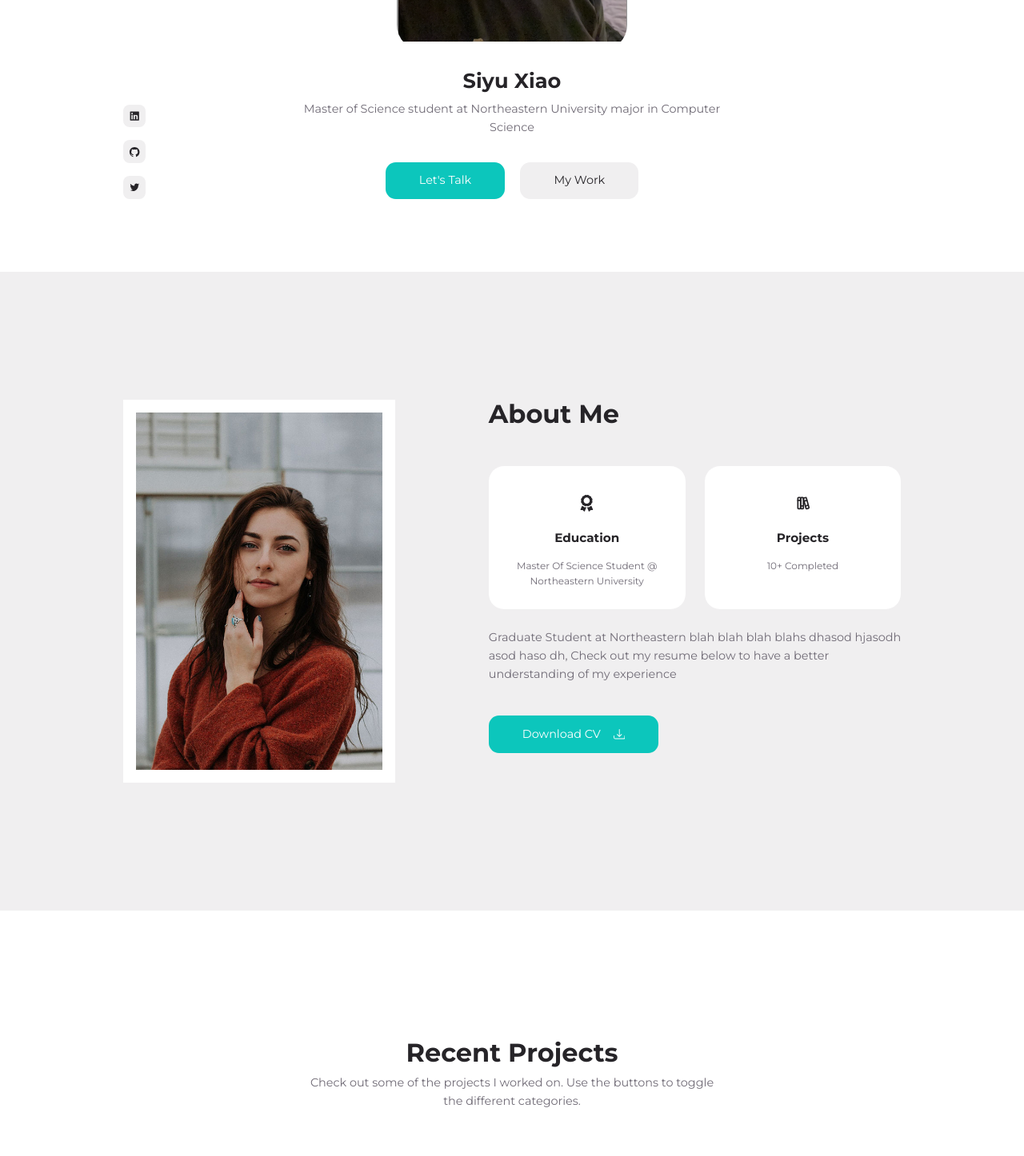
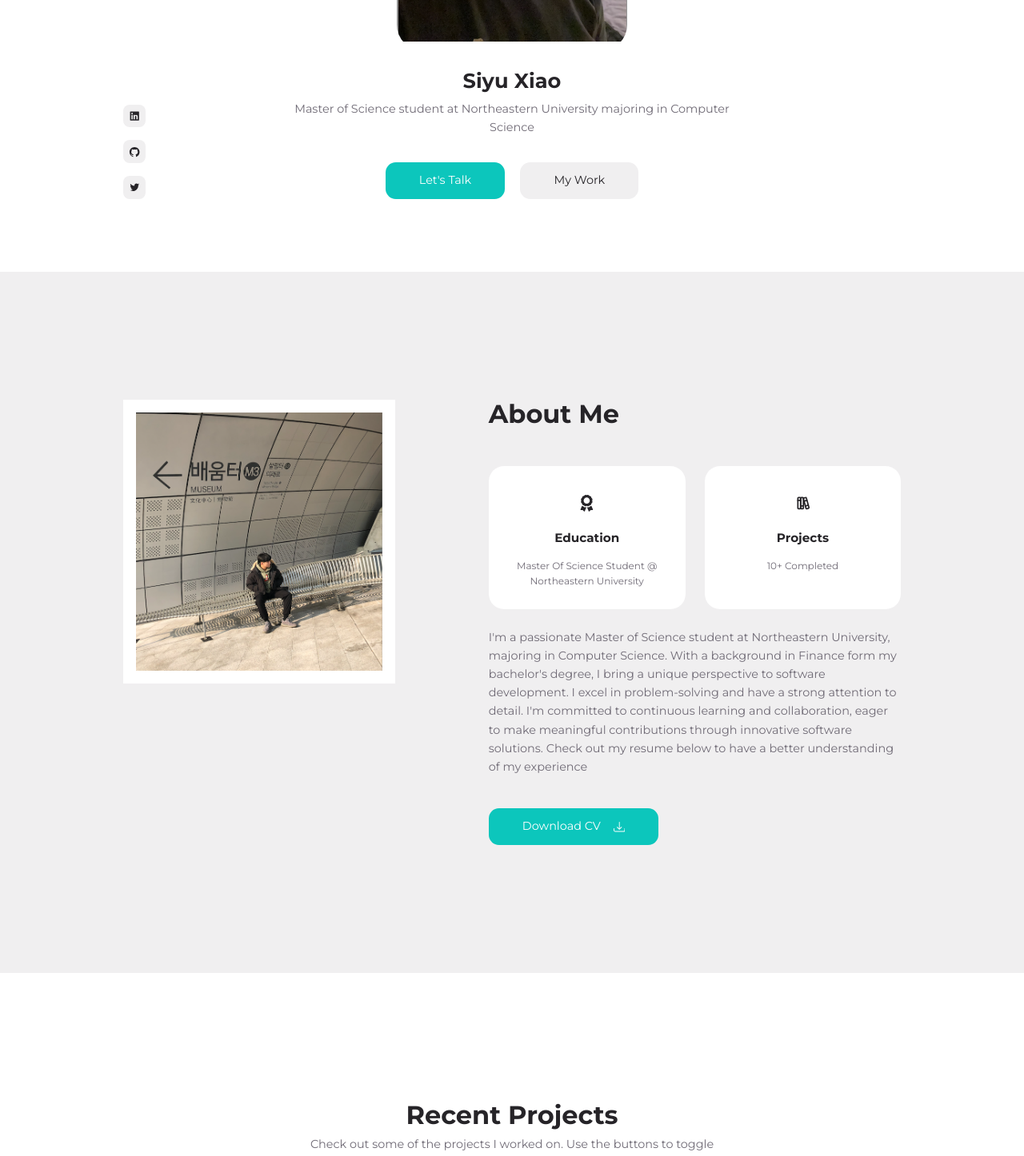
Before and after one commit to SiyuXiao8/Portfolio-Website, a React (Create React App) app: page / in a window 1280 px wide. Shown: the part 460-1906 px from the top of the page at 80% size. Built offline with nearby package versions, Linux system fonts and the light colour scheme.

Commit message:
added more details about me

```diff
--- a/src/sections/about/About.jsx
+++ b/src/sections/about/About.jsx
@@ -27,7 +27,7 @@ const About = () => {
               ))
             }
           </div>
-          <p>Graduate Student at Northeastern blah blah blah blahs dhasod hjasodh asod haso dh, Check out my resume below to have a better understanding of my experience</p>
+          <p>I'm a passionate Master of Science student at Northeastern University, majoring in Computer Science. With a background in Finance form my bachelor's degree, I bring a unique perspective to software development. I excel in problem-solving and have a strong attention to detail. I'm committed to continuous learning and collaboration, eager to make meaningful contributions through innovative software solutions. Check out my resume below to have a better understanding of my experience</p>
           <a href={CV} download className='btn primary'>Download CV<BsDownload/></a>
         </div>
       </div>
--- a/src/sections/header/Header.jsx
+++ b/src/sections/header/Header.jsx
@@ -16,7 +16,7 @@ const Header = () => {
           <img src={HeaderImage} alt="Header Portrait" />
         </div>
         <h3 data-aos='fade-up-right'>Siyu Xiao</h3>
-        <p data-aos='fade-up-right'>Master of Science student at Northeastern University major in Computer Science</p>
+        <p data-aos='fade-up-right'>Master of Science student at Northeastern University majoring in Computer Science</p>
         <div className="header__cta" data-aos='fade-up-right'>
           <a href="#contact" className='btn primary'>Let's Talk</a>
           <a href="#portfolio" className='btn light'>My Work</a>
--- a/src/sections/portfolio/Portfolio.jsx
+++ b/src/sections/portfolio/Portfolio.jsx
@@ -21,7 +21,7 @@ const Portfolio = () => {
   return (
     <section id="portfolio">
       <h2>Recent Projects</h2>
-      <p>Check out some of the projects I worked on. Use the buttons to toggle the different categories.</p>
+      <p>Check out some of the projects I worked on. Use the buttons to toggle different categories.</p>
       <div className="container portfolio__container">
         <ProjectCategories categories={unqiueCategories} onFilterProject={filterProjectsHandler}/>
         <Project projects={projects}/>
```
Also changed, not shown: src/assets/about.jpg, 1 other file (tests, documents, lock files or other folders).
